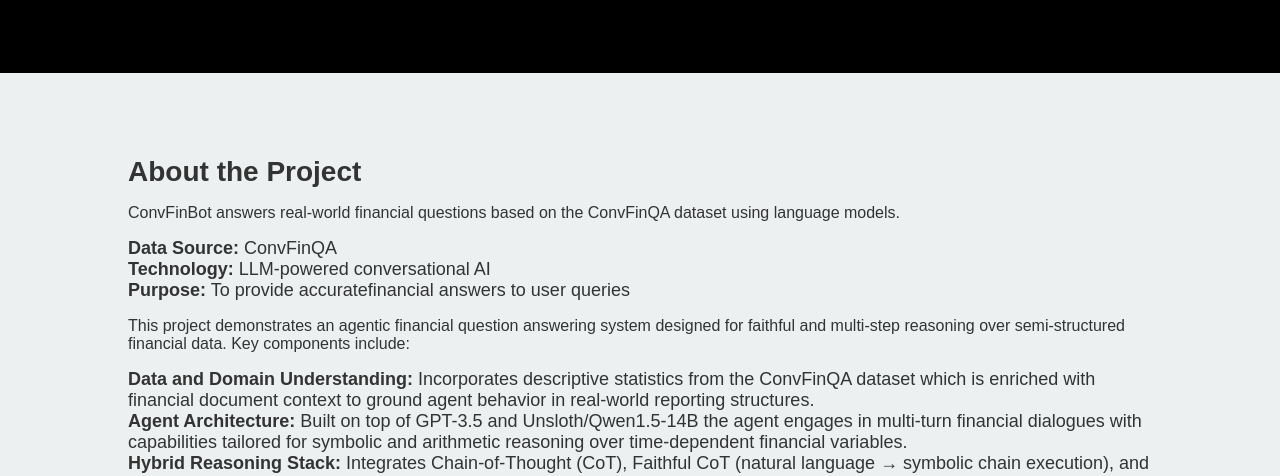
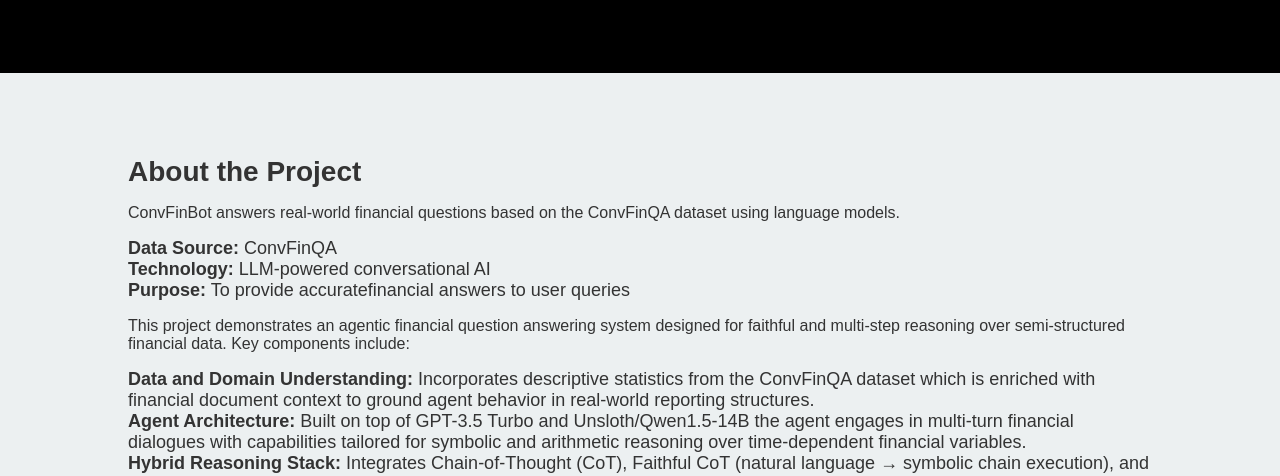
Before and after one commit to sprasadhpy/ConvFinInsight, a plain HTML site: page index.html in a window 1280 px wide. Shown: the part 305-781 px from the top of the page. Drawn offline with Linux system fonts and the light colour scheme.

Commit message:
Update index.html

```diff
--- a/index.html
+++ b/index.html
@@ -38,7 +38,7 @@
 
                 <ul>
                     <li><strong>Data and Domain Understanding:</strong> Incorporates descriptive  statistics from the ConvFinQA dataset which is enriched with financial document context to ground agent behavior in real-world reporting structures.</li>
-                    <li><strong>Agent Architecture:</strong> Built on top of GPT-3.5 and Unsloth/Qwen1.5-14B the agent engages in multi-turn financial dialogues with capabilities tailored for symbolic and arithmetic reasoning over time-dependent financial variables.</li>
+                    <li><strong>Agent Architecture:</strong> Built on top of GPT-3.5 Turbo and Unsloth/Qwen1.5-14B the agent engages in multi-turn financial dialogues with capabilities tailored for symbolic and arithmetic reasoning over time-dependent financial variables.</li>
                     <li><strong>Hybrid Reasoning Stack:</strong> Integrates Chain-of-Thought (CoT), Faithful CoT (natural language → symbolic chain execution), and a calculator augmented execution engine to bridge language-level reasoning and numerate fidelity.</li>
                     <li><strong>Conversational Evaluation:</strong> Benchmarked on over 200 sampled and synthesized financial dialogues using hybrid CoT and extended symbolic reasoning and grounded by intermediate program verification and trace validation using Langchain.</li>
                     <li><strong>Prompting Strategy Benchmark:</strong> Explores diverse prompting schemas :zero-shot, CoT, tool augmented and promptslogged via LangChain instrumentation to trace reasoning fidelity and deviation patterns in financial statement.</li>
```
